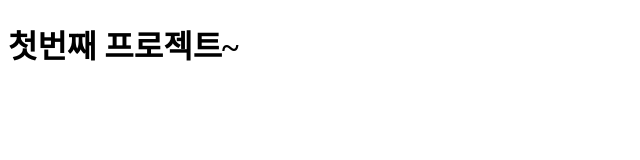
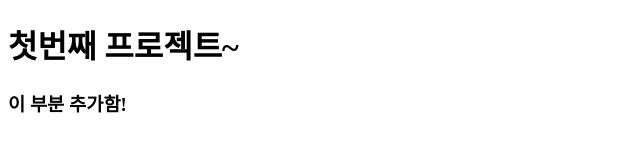
Before and after one commit to Rioioio/first-project, a plain HTML site: page index.html in a window 1280 px wide. Shown: the whole page, without its empty margins (0-640 px from the left). Drawn offline with Linux system fonts and the light colour scheme.

Commit message:
second commit

```diff
--- a/index.html
+++ b/index.html
@@ -10,6 +10,7 @@
 
 <body>
   <h1>첫번째 프로젝트~</h1>
+  <h3>이 부분 추가함! </h3>
 </body>
 
 </html>
```
